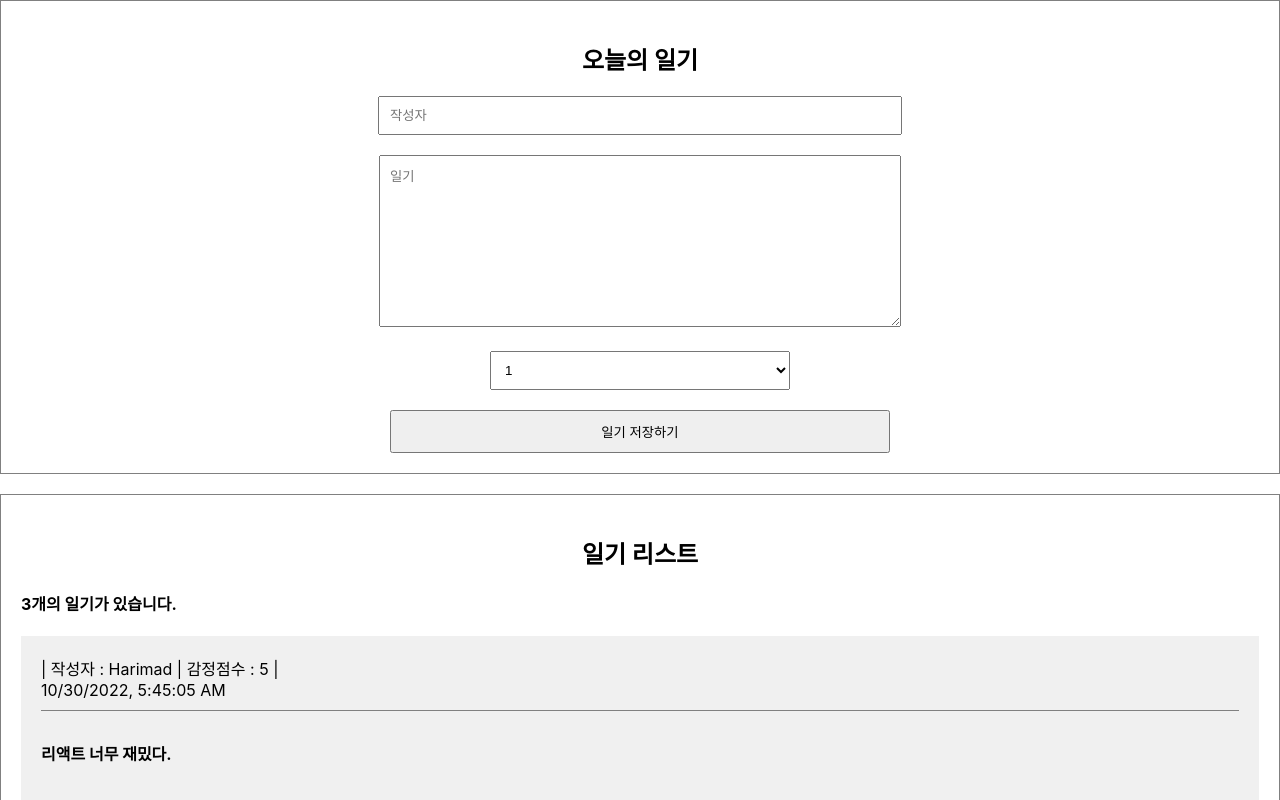
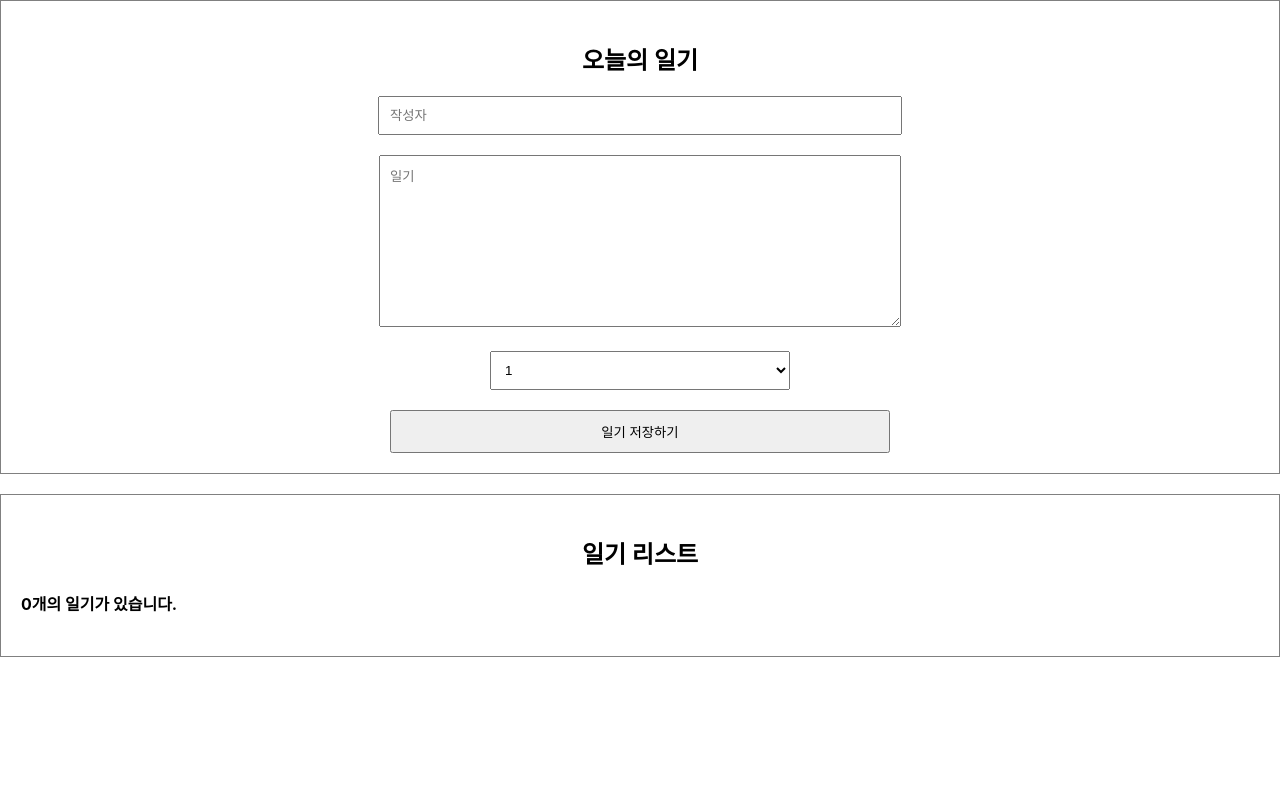
Before and after one commit to Harimad/oneBiteReact, a React (Create React App) app in the folder simpleDiary/: page / in a window 1280 px wide. Shown: the top 800 px of the page. Built offline with nearby package versions, Linux system fonts and the light colour scheme.

Commit message:
4. React에서 배열 사용하기 2 - 데이터 추가하기

```diff
--- a/simpleDiary/src/App.js
+++ b/simpleDiary/src/App.js
@@ -1,35 +1,33 @@
+import React, { useState, useRef } from 'react';
 import './App.css';
 import DiaryEditor from './DiaryEditor';
 import DiaryList from './DiaryList';
 
 function App() {
-  const dummyDiaryList = [
-    {
-      id: 1,
-      author: 'Harimad',
-      content: '리액트 너무 재밌다.',
-      created_date: new Date().getTime(),
-      emotion: 5,
-    },
-    {
-      id: 2,
-      author: 'SeSAC',
-      content: '힘내자 아자',
-      created_date: new Date().getTime(),
-      emotion: 4,
-    },
-    {
-      id: 3,
-      author: '누구누구',
-      content: '어떤 내용 내용',
-      created_date: new Date().getTime(),
-      emotion: 3,
-    },
-  ];
+  const [data, setData] = useState([]);
+
+  const dataId = useRef(0);
+
+  const onCreate = (author, content, emotion) => {
+    const created_date = new Date().getTime();
+    const newItem = {
+      author,
+      content,
+      emotion,
+      created_date,
+      id: dataId.current,
+    };
+    dataId.current += 1;
+    setData([newItem, ...data]);
+  };
+
   return (
     <div className="App">
-      <DiaryEditor className="DiaryEditor_container"></DiaryEditor>
-      <DiaryList diaryList={dummyDiaryList}></DiaryList>
+      <DiaryEditor
+        onCreate={onCreate}
+        className="DiaryEditor_container"
+      ></DiaryEditor>
+      <DiaryList diaryList={data}></DiaryList>
     </div>
   );
 }
--- a/simpleDiary/src/DiaryEditor.js
+++ b/simpleDiary/src/DiaryEditor.js
@@ -1,5 +1,5 @@
 import React, { useRef, useState } from 'react';
-const DiaryEditor = () => {
+const DiaryEditor = ({ onCreate }) => {
   const [diary, setDiary] = useState({
     author: '',
     content: '',
@@ -23,7 +23,13 @@ const DiaryEditor = () => {
       contentRef.current.focus();
       return;
     }
+    onCreate(diary.author, diary.content, diary.emotion);
     alert('일기가 성공적으로 추가되었습니다.');
+    setDiary({
+      author: '',
+      content: '',
+      emotion: 1,
+    });
   };
 
   const authorRef = useRef(null);
--- a/simpleDiary/src/DiaryList.js
+++ b/simpleDiary/src/DiaryList.js
@@ -8,7 +8,7 @@ const DiaryList = ({ diaryList }) => {
       <h4>{diaryList.length}개의 일기가 있습니다.</h4>
       <div>
         {diaryList.map(it => (
-          <DiaryItem key={`diaryitem_${it.id}`} id={it.id} {...it}></DiaryItem>
+          <DiaryItem key={`diaryitem_${it.id}`} {...it}></DiaryItem>
         ))}
       </div>
     </div>
```
